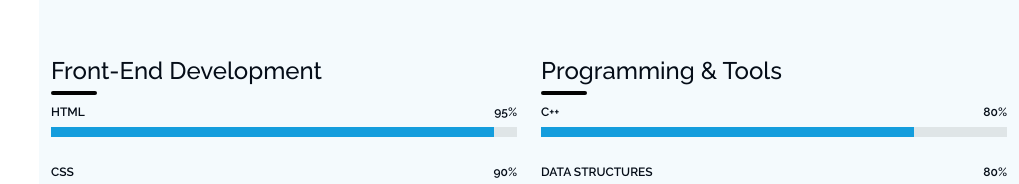
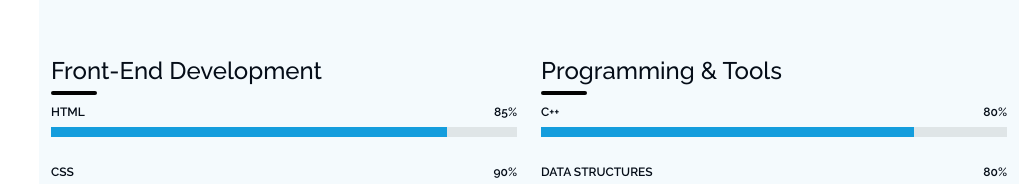
Before and after one commit to omar-rehann/Omar-Rehann, a plain HTML site: page index.html in a window 1280 px wide. Shown: the part 1881-2065 px from the top of the page, without its empty margins (261-1280 px from the left). Drawn offline with Linux system fonts and the light colour scheme.

Commit message:
add new edit in progress

```diff
--- a/index.html
+++ b/index.html
@@ -164,9 +164,9 @@
 
 
                         <div class="progress">
-                            <span class="skill"><span>HTML</span> <i class="val">95%</i></span>
+                            <span class="skill"><span>HTML</span> <i class="val">85%</i></span>
                             <div class="progress-bar-wrap">
-                                <div class="progress-bar" role="progressbar" aria-valuenow="95" aria-valuemin="0" aria-valuemax="100"></div>
+                                <div class="progress-bar" role="progressbar" aria-valuenow="85" aria-valuemin="0" aria-valuemax="100"></div>
                             </div>
                         </div>
                         <!-- End Skills Item -->
```
